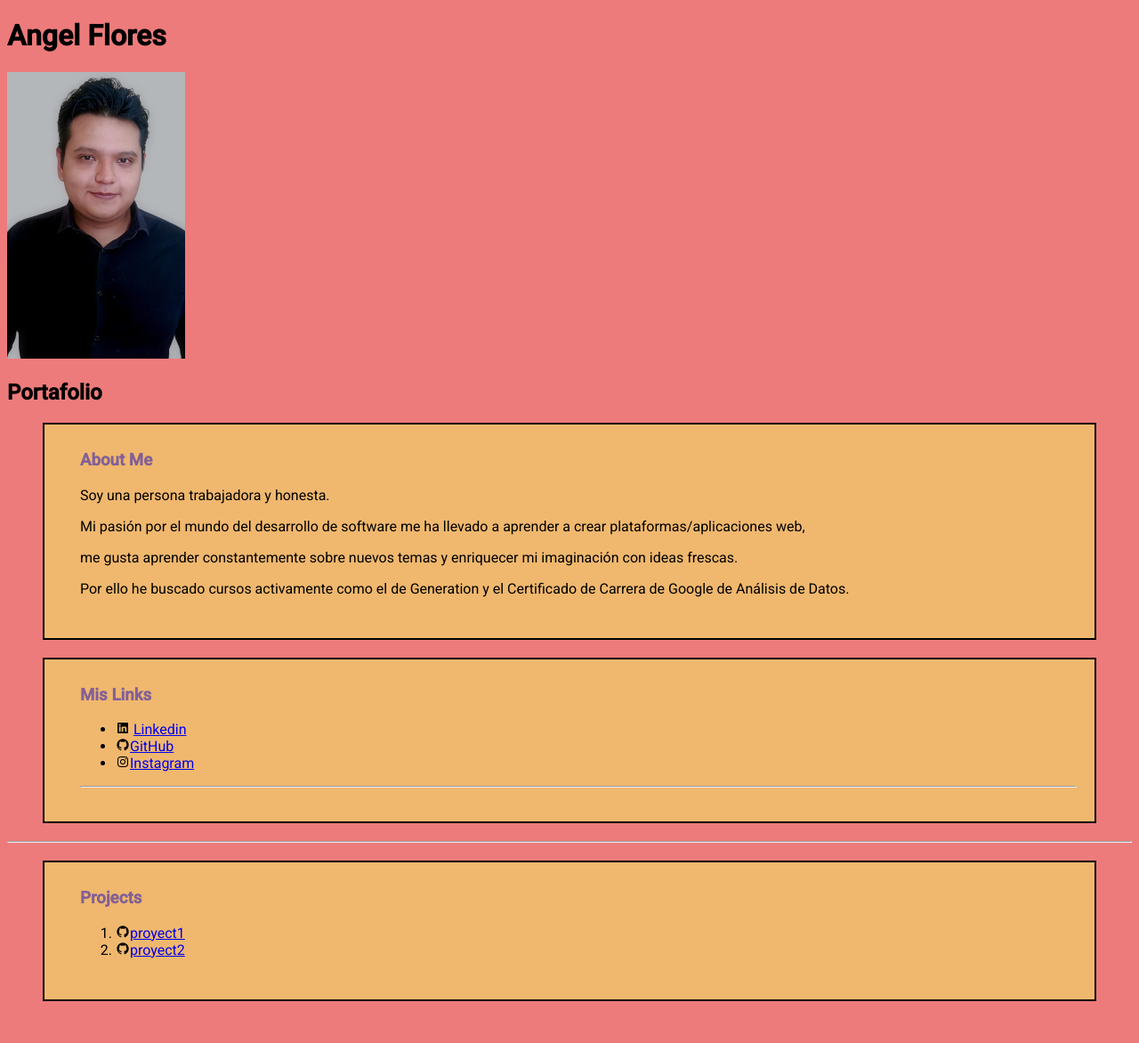
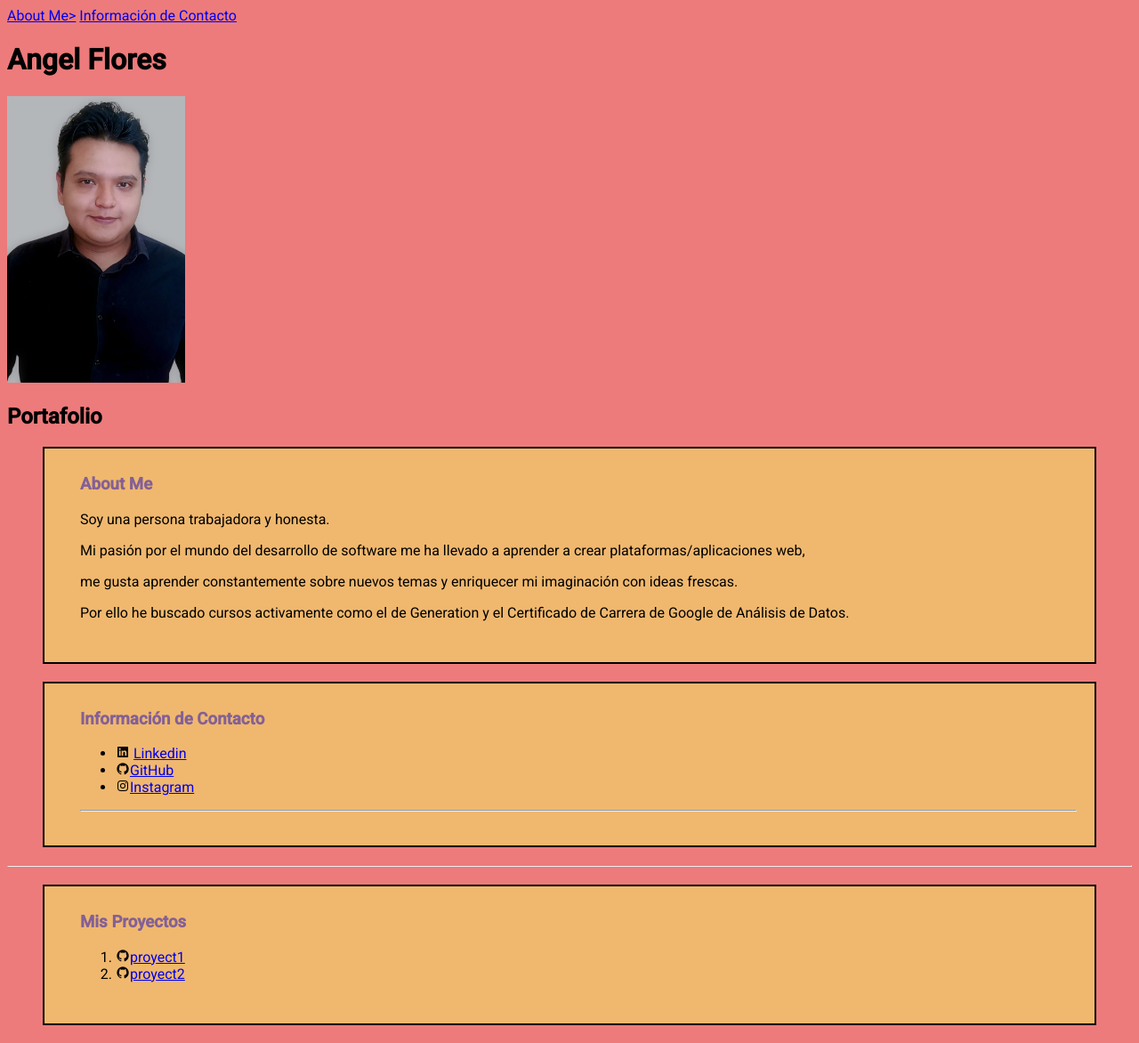
Before and after one commit to Angy1208/portafolio, a plain HTML site: page index.html in a window 1280 px wide. Shown: the whole page at 89% size. Before the commit the page ends 1145 px from the top, so only its background shows below. Drawn offline with nearby package versions, Linux system fonts and the light colour scheme.

Commit message:
Cambios en index.html

```diff
--- a/index.html
+++ b/index.html
@@ -9,6 +9,11 @@
     <link href='https://unpkg.com/boxicons@2.1.4/css/boxicons.min.css' rel='stylesheet'>
 </head>
 <body>
+    <nav class="menu-navegacion">
+        <a href="#About Me">About Me></a>
+        <a href="#Contacto">Información de Contacto</a>
+
+    </nav>
     <h1>Angel Flores</h1>
 
     <img width="200px" src="./img/foto perfil.jpeg"  alt="Mi foto de Perfil">
@@ -24,7 +29,7 @@
     </div>
 
     <div>
-        <h3>Mis Links</h3>
+        <h3>Información de Contacto</h3>
         <ul>
             <li>
                 <i class='bx bxl-linkedin-square'></i> <a href="https://www.linkedin.com/in/angel-david-flores-vergara">Linkedin</a>
@@ -44,7 +49,7 @@
     <hr>
 
     <div>
-        <h3>Projects</h3>
+        <h3>Mis Proyectos</h3>
         <ol>
             <li>
                 <i class='bx bxl-github'></i><a href="https://github.com/Angy1208/portafolio">proyect1</a>
```
